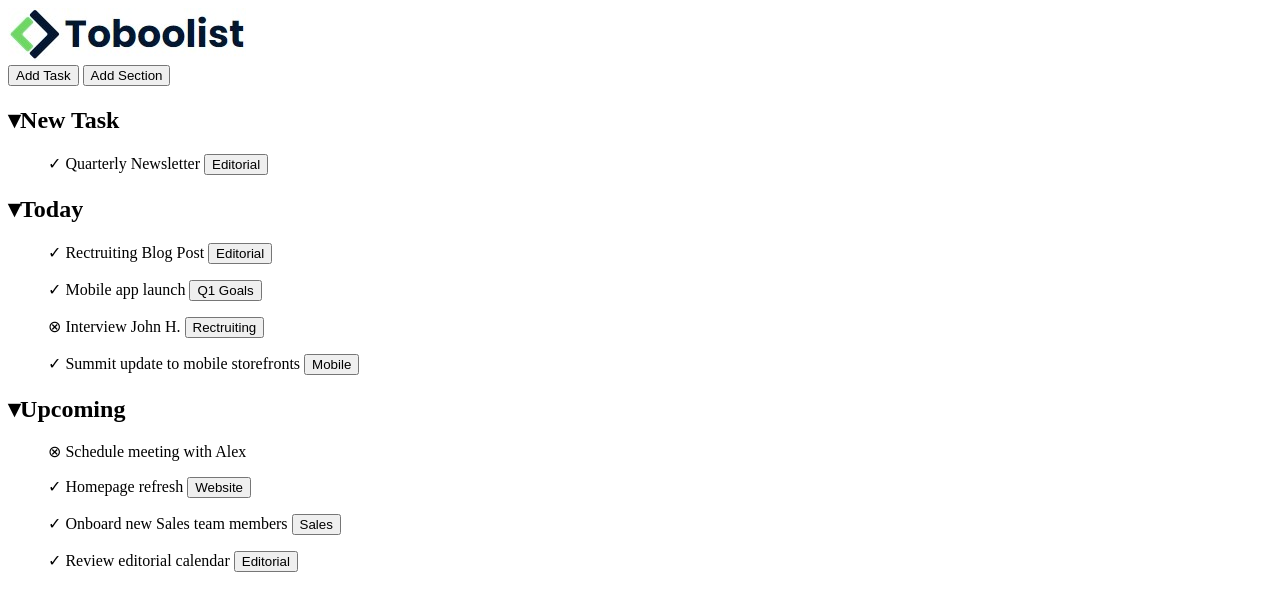
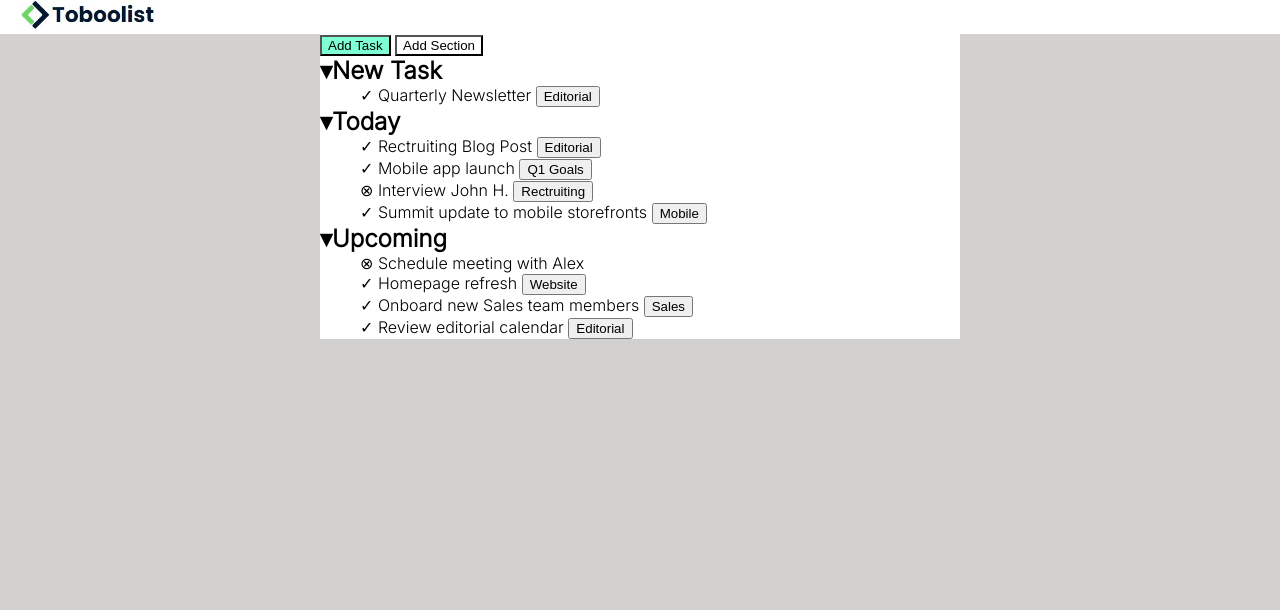
Before and after one commit to timb0l/html-css-toboolist, a plain HTML site: page index.html in a window 1280 px wide. Drawn offline with Linux system fonts and the light colour scheme.

Commit message:
70% few more details to complete

```diff
--- a/css/style.css
+++ b/css/style.css
@@ -1,16 +1,24 @@
 * {
-    margin: 0;
-    padding: 0;
-    box-sizing: border-box;}
-
-body {background-color:rgba(255, 255, 255, 0.589)
+    margin:auto;
+    box-sizing: border-box;
 }
 
+body {
+    background-color:rgb(211, 208, 208);
+    font-family:'Inter', sans-serif;
+}
 
-.header_container {
-    width: 100%
-    margin: 0 auto;
-    color: white;
+main {
+    background-color: white;
+    margin:auto;
+    width: 50%;
+}
+
+header{
+    height: auto;
+    background-color: white;
+    position: relative;
+    padding: 0 20px;
 }
 
 
--- a/index.html
+++ b/index.html
@@ -4,11 +4,15 @@
     <meta charset="UTF-8">
     <meta name="viewport" content="width=device-width, initial-scale=1.0">
     <title>Toboolist</title>
+    <link rel="stylesheet" href="./css/style.css">
+    <link rel="preconnect" href="https://fonts.googleapis.com">
+    <link rel="preconnect" href="https://fonts.gstatic.com" crossorigin>
+    <link href="https://fonts.googleapis.com/css2?family=Inter:wght@300&display=swap" rel="stylesheet">
 </head>
 
 <body>
     <!-- Header_Logo-->
-        <header class="header_container">
+        <header>
             <img id="logo_toboolist" src="./img/Toboolist-logo.jpg" alt="Toboolist-logo">
         </header>
 
```
